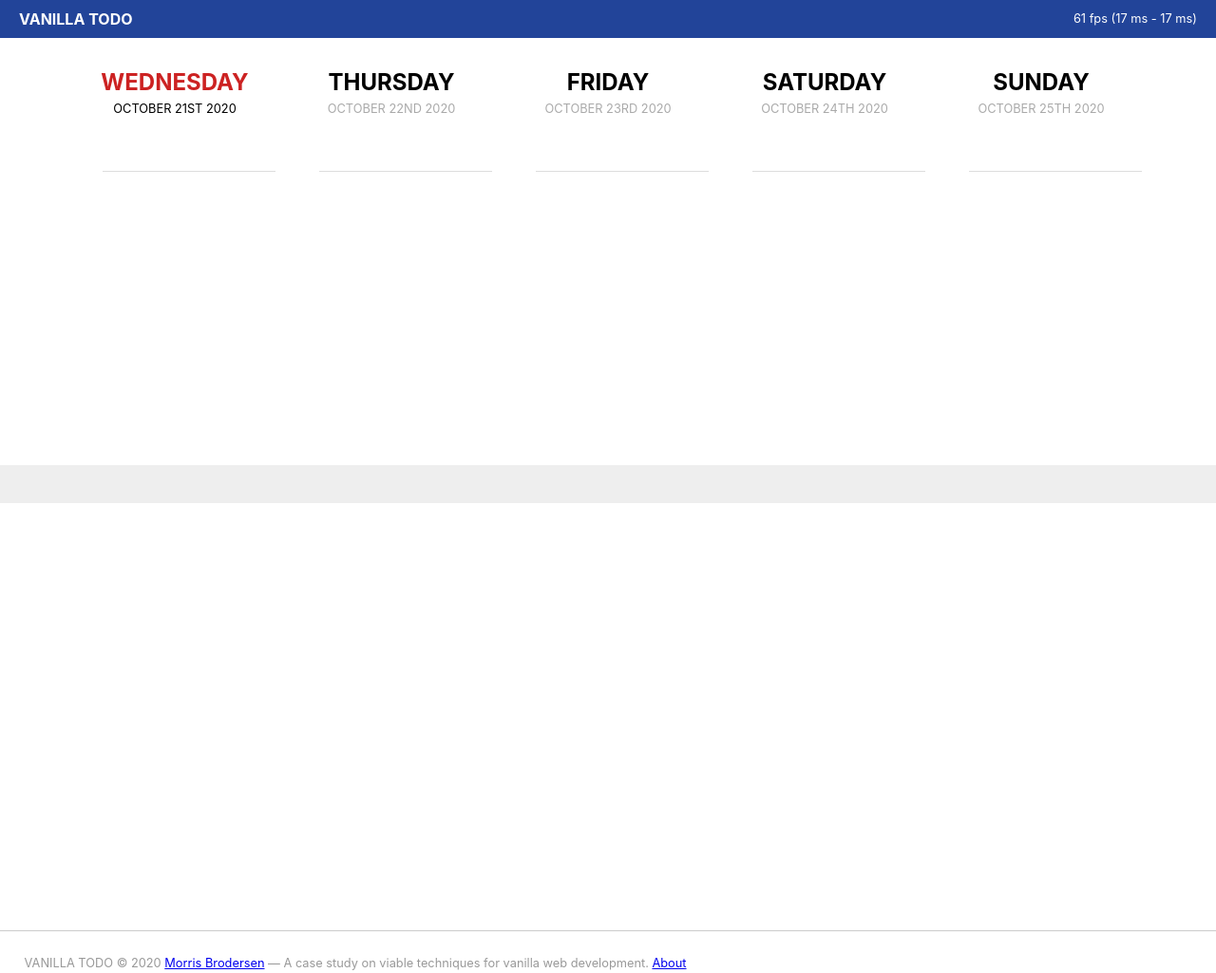
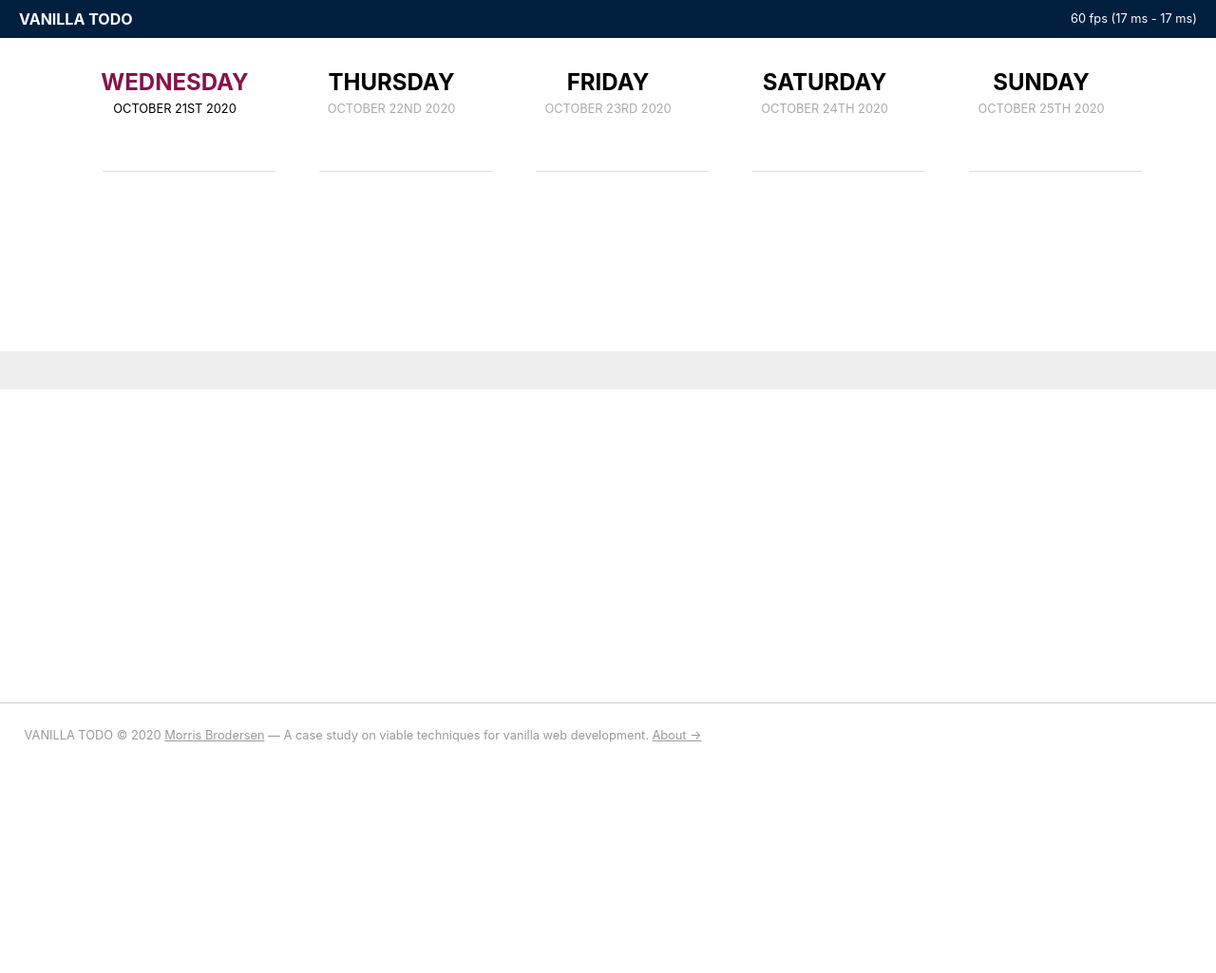
Before and after one commit to morris/vanilla-todo, a website: page public/index.html in a window 1280 px wide. Shown: the whole page at 95% size. After the commit the page ends 807 px from the top, so only its background shows below. Drawn offline with Linux system fonts and the light colour scheme; no server answers.

Commit message:
styling, improve fps

```diff
--- a/public/scripts/AppFps.js
+++ b/public/scripts/AppFps.js
@@ -2,6 +2,7 @@
 window.VT = window.VT || {};
 
 VT.AppFps = function (el) {
+  var sampleSize = 20;
   var times = [];
 
   tick();
@@ -11,20 +12,20 @@ VT.AppFps = function (el) {
 
     times.push(performance.now());
 
-    if (times.length < 60) return;
+    if (times.length <= sampleSize) return;
 
     var min = Infinity;
     var max = 0;
     var sum = 0;
 
-    for (var i = 1; i < 60; ++i) {
+    for (var i = 1; i < sampleSize + 1; ++i) {
       var delta = times[i] - times[i - 1];
       min = Math.min(min, delta);
       max = Math.max(max, delta);
       sum += delta;
     }
 
-    var fps = (60 / sum) * 1000;
+    var fps = (sampleSize / sum) * 1000;
 
     el.innerText =
       fps.toFixed(0) +
--- a/public/scripts/TodoApp.js
+++ b/public/scripts/TodoApp.js
@@ -27,7 +27,7 @@ VT.TodoApp = function (el) {
     '  <p>',
     '    VANILLA TODO &copy 2020 <a href="https://morrisbrodersen.de">Morris Brodersen</a>',
     '    &mdash; A case study on viable techniques for vanilla web development.',
-    '    <a href="https://github.com/morris/vanilla-todo">About</a>',
+    '    <a href="https://github.com/morris/vanilla-todo">About →</a>',
     '  </p>',
     '</footer>',
   ].join('\n');
--- a/public/scripts/TodoFrameCustom.js
+++ b/public/scripts/TodoFrameCustom.js
@@ -119,7 +119,7 @@ VT.TodoFrameCustom = function (el) {
   }
 
   function updateHeight() {
-    var height = 400;
+    var height = 280;
     var container = el.querySelector('.container');
 
     var i, l;
--- a/public/scripts/TodoFrameDays.js
+++ b/public/scripts/TodoFrameDays.js
@@ -96,7 +96,7 @@ VT.TodoFrameDays = function (el) {
   }
 
   function updateHeight() {
-    var height = 400;
+    var height = 280;
     var container = el.querySelector('.container');
 
     for (var i = 0, l = container.children.length; i < l; ++i) {
--- a/public/styles/app-collapsible.css
+++ b/public/styles/app-collapsible.css
@@ -6,6 +6,10 @@
   background: #eee;
 }
 
+.app-collapsible > .bar > .app-button:active {
+  background: #fff;
+}
+
 .app-collapsible > .body {
   transition: height 0.2s ease-out;
   overflow: hidden;
--- a/public/styles/app-footer.css
+++ b/public/styles/app-footer.css
@@ -5,6 +5,10 @@
   color: #999;
 }
 
+.app-footer a {
+  color: #999;
+}
+
 .app-footer > p {
   margin: 0;
 }
--- a/public/styles/app-header.css
+++ b/public/styles/app-header.css
@@ -1,5 +1,5 @@
 .app-header {
-  background: #249;
+  background: #001f3f;
   padding: 10px 20px;
 }
 
--- a/public/styles/todo-day.css
+++ b/public/styles/todo-day.css
@@ -26,7 +26,7 @@
 }
 
 .todo-day.-today > .header > .dayofweek {
-  color: #c22;
+  color: #85144b;
 }
 
 .todo-day.-today > .header > .date {
```
